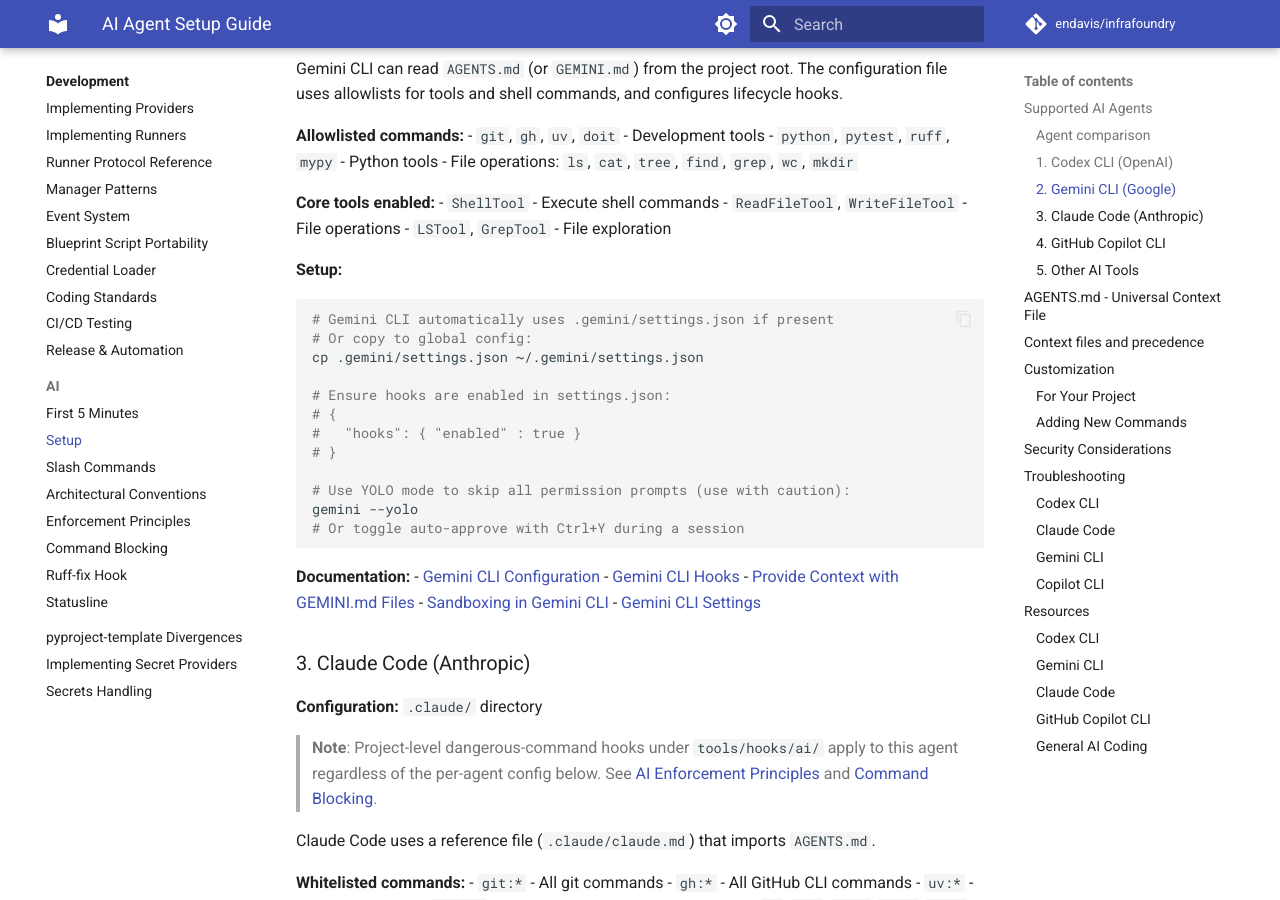
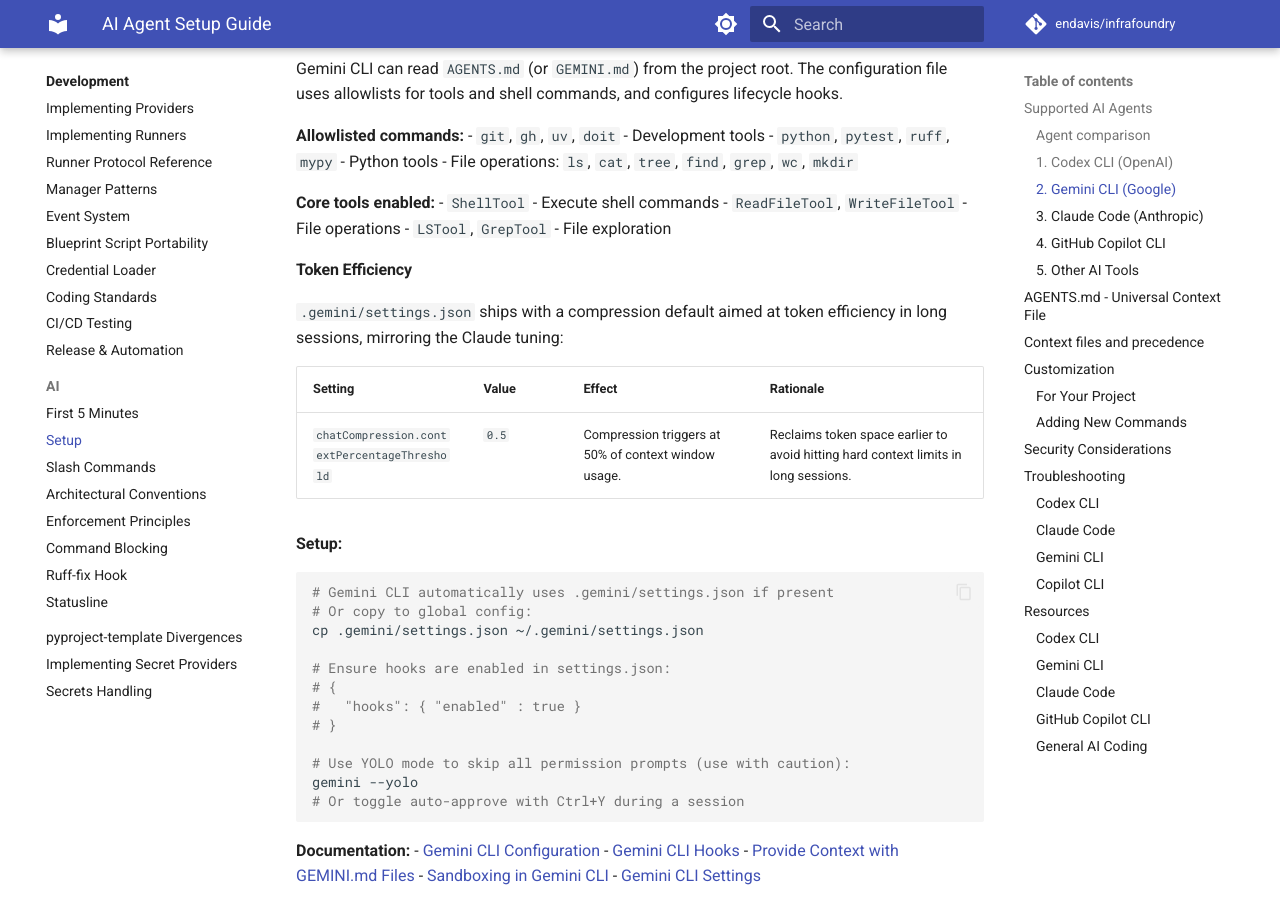
Before and after one commit to endavis/infrafoundry, an MkDocs documentation site: the page built from docs/development/AI_SETUP.md, in a window 1280 px wide and 900 px high, scrolled down 2472 px. Built offline with MkDocs 1.6.1 and Material for MkDocs 9.7.7, drawn with Linux system fonts in a browser that asks for light colours; comment, search, counter and statistics services are not loaded.

Commit message:
feat: migrate Gemini to Policy Engine + add token-efficiency settings (merges PR #833, addresses #823)
Ports the Gemini Policy Engine migration (#529) and token-efficiency
settings (#542) from pyproject-template:

- .gemini/policies/developer.toml (new, 4 lines): single ask_user
  rule covering all tool calls. Replaces the previous tools.allowed
  whitelist with prompt-driven trust.
- .gemini/settings.json: remove the 27-line tools block (allowed
  shell commands + core tool list + sandbox flag). Gemini now
  defers to the policy engine. Add
  chatCompression.contextPercentageThreshold = 0.5 so chat history
  compresses at 50% context utilization to reclaim token space
  earlier in long sessions, mirroring the Claude tuning.
- docs/development/AI_SETUP.md: new "Token Efficiency" subsection
  documenting the chatCompression setting with a rationale table.

token-efficiency-add-ons.md update from #542 deferred — that file
doesn't exist locally yet; lands with #520 in Phase E.

Behavior change: Gemini sessions will prompt the user before each
tool call rather than auto-allow a fixed whitelist. To restore
allowlist behavior, add additive [[rule]] entries with
decision = "allow" and priority < 100.

Addresses #823

Co-authored-by: Claude Opus 4.7 (1M context) <noreply@anthropic.com>

````diff
--- a/docs/development/AI_SETUP.md
+++ b/docs/development/AI_SETUP.md
@@ -79,6 +79,14 @@ Gemini CLI can read `AGENTS.md` (or `GEMINI.md`) from the project root. The conf
 - `ShellTool` - Execute shell commands
 - `ReadFileTool`, `WriteFileTool` - File operations
 - `LSTool`, `GrepTool` - File exploration
+
+#### Token Efficiency
+
+`.gemini/settings.json` ships with a compression default aimed at token efficiency in long sessions, mirroring the Claude tuning:
+
+| Setting | Value | Effect | Rationale |
+| :--- | :--- | :--- | :--- |
+| `chatCompression.contextPercentageThreshold` | `0.5` | Compression triggers at 50% of context window usage. | Reclaims token space earlier to avoid hitting hard context limits in long sessions. |
 
 **Setup:**
 ```bash
````
Also changed, not shown: 2 other files.
